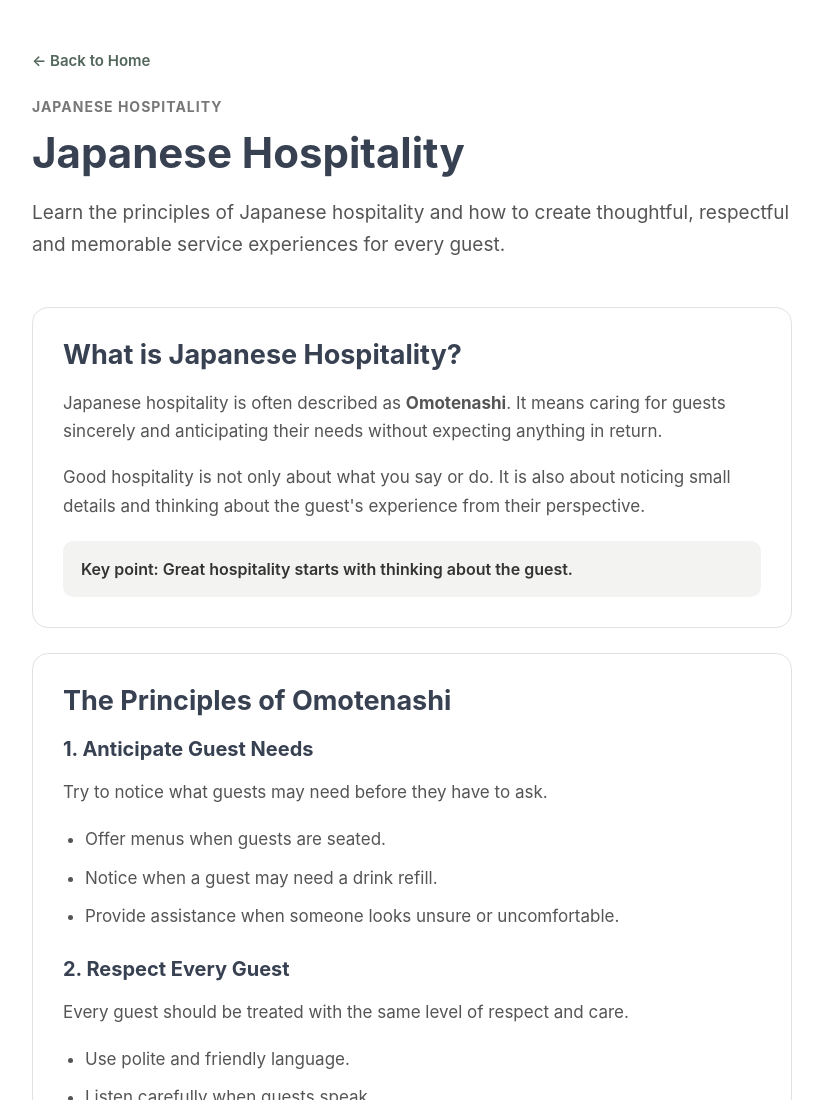
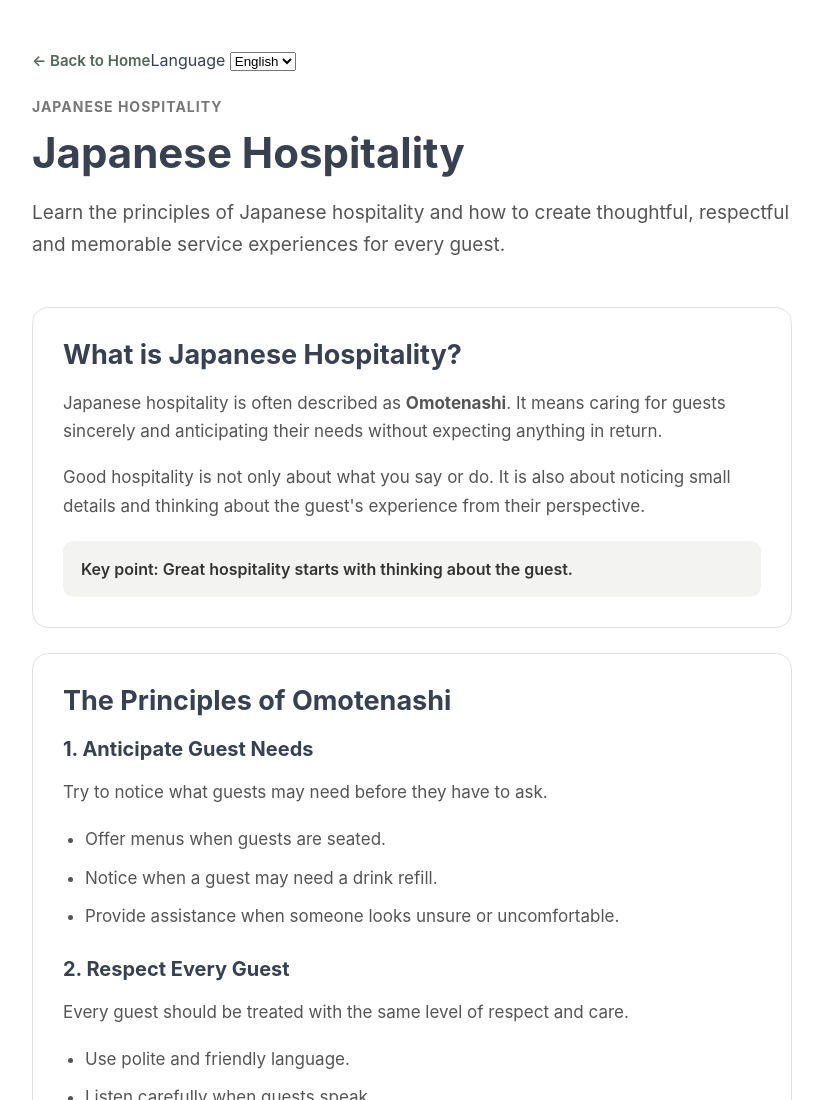
Before and after one commit to Taiki0708/KuurakuTraining, a plain HTML site: page japanese-hospitality-learning.html in a window 1280 px wide. Shown: the top 1100 px of the page, without its empty margins (228-1051 px from the left). Drawn offline with Linux system fonts and the light colour scheme.

Commit message:
Add language switcher to hospitality learning

```diff
--- a/japanese-hospitality-learning.html
+++ b/japanese-hospitality-learning.html
@@ -163,7 +163,7 @@ footer {
 
 <div class="container">
 
-<a href="index.html" class="home-link">← Back to Home</a>
+<a href="index.html" class="home-link">← Back to Home</a><label class="language-switch">Language <select id="learningLanguage"><option value="en">English</option><option value="ja">日本語</option><option value="hi">हिन्दी</option></select></label>
 
 <div class="header">
 
@@ -356,5 +356,6 @@ ServeUp · Restaurant Training Made Simple
 
 </div>
 
+<script src="japanese-hospitality-language.js"></script>
 </body>
 </html>
```
